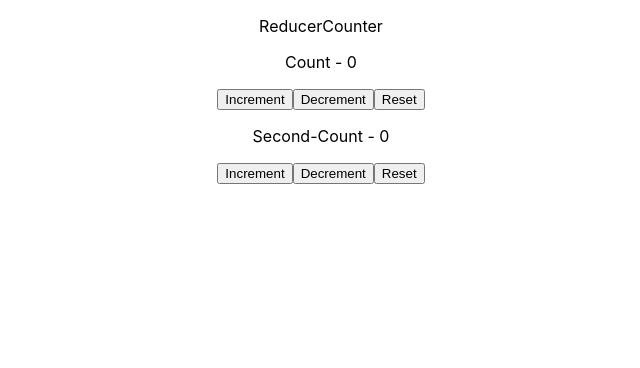
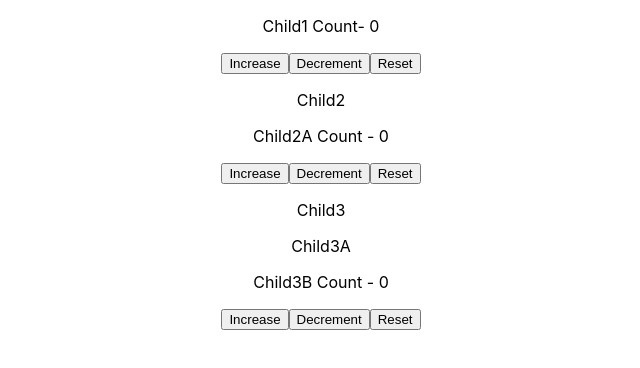
Before and after one commit to priyabratagig/react-hooks, a React (Create React App) app: page / in a window 1280 px wide. Shown: the top 368 px of the page, without its empty margins (319-959 px from the left). Built offline with nearby package versions, Linux system fonts and the light colour scheme.

Commit message:
useReducer with useContext global state management

```diff
--- a/src/App.js
+++ b/src/App.js
@@ -7,7 +7,11 @@ import './App.css';
 // import EffectMouseContainerFunctional from './Components/useEffect/EffectMouseContainerFunctional';
 // import { NameContextProvider, HobbyContextProvider } from './Components/useContext/ContextStore';
 // import ContextChild1 from './Components/useContext/ContextChild1';
-import ReducerCounter from './Components/useReducer/ReducerCounter';
+// import ReducerCounter from './Components/useReducer/ReducerCounter';
+import { ContextProvider } from './Components/useReducer/ContextStore'
+import Child1 from './Components/useReducer/Child1'
+import Child2 from './Components/useReducer/Child2'
+import Child3 from './Components/useReducer/Child3'
 
 // only call hook within react functional components at the top level
 // don't call hooks inside loops, condition, or nested functions
@@ -25,7 +29,12 @@ function App() {
           <ContextChild1 />
         </HobbyContextProvider>
       </NameContextProvider> */}
-      <ReducerCounter />
+      {/* <ReducerCounter /> */}
+      <ContextProvider>
+        <Child1 />
+        <Child2 />
+        <Child3 />
+      </ContextProvider>
     </div>
   );
 }
--- /dev/null
+++ b/src/Components/useReducer/Child1.js
@@ -0,0 +1,16 @@
+import React, { useContext } from 'react'
+import { countContext, INCREMENT, DECREMENT, RESET } from './ContextStore'
+
+function Child1() {
+    const [count, dispatch] = useContext(countContext);
+    return (
+        <div>
+            <p>Child1 Count- {count}</p>
+            <button onClick={() => dispatch(INCREMENT)}>Increase</button>
+            <button onClick={() => dispatch(DECREMENT)}>Decrement</button>
+            <button onClick={() => dispatch(RESET)}>Reset</button>
+        </div>
+    )
+}
+
+export default Child1
--- /dev/null
+++ b/src/Components/useReducer/Child2.js
@@ -0,0 +1,12 @@
+import React from 'react'
+import Child2A from './Child2A'
+function Child2() {
+    return (
+        <div>
+            <p>Child2</p>
+            <Child2A />
+        </div>
+    )
+}
+
+export default Child2
--- /dev/null
+++ b/src/Components/useReducer/Child2A.js
@@ -0,0 +1,16 @@
+import React, { useContext } from 'react'
+import { countContext, INCREMENT, DECREMENT, RESET } from './ContextStore';
+
+function Child2A() {
+    const [count, dispatch] = useContext(countContext);
+    return (
+        <div>
+            <p>Child2A Count - {count}</p>
+            <button onClick={() => dispatch(INCREMENT)}>Increase</button>
+            <button onClick={() => dispatch(DECREMENT)}>Decrement</button>
+            <button onClick={() => dispatch(RESET)}>Reset</button>
+        </div>
+    )
+}
+
+export default Child2A
--- /dev/null
+++ b/src/Components/useReducer/Child3.js
@@ -0,0 +1,12 @@
+import React from 'react'
+import Child3A from './Child3A'
+function Child3() {
+    return (
+        <div>
+            <p>Child3</p>
+            <Child3A />
+        </div>
+    )
+}
+
+export default Child3
--- /dev/null
+++ b/src/Components/useReducer/Child3A.js
@@ -0,0 +1,12 @@
+import React from 'react'
+import Child3B from './Child3B'
+function Child3A() {
+    return (
+        <div>
+            <p>Child3A</p>
+            <Child3B />
+        </div>
+    )
+}
+
+export default Child3A
--- /dev/null
+++ b/src/Components/useReducer/Child3B.js
@@ -0,0 +1,16 @@
+import React, { useContext } from 'react'
+import { countContext, INCREMENT, DECREMENT, RESET } from './ContextStore';
+
+function Child3B() {
+    const [count, dispatch] = useContext(countContext);
+    return (
+        <div>
+            <p>Child3B Count - {count}</p>
+            <button onClick={() => dispatch(INCREMENT)}>Increase</button>
+            <button onClick={() => dispatch(DECREMENT)}>Decrement</button>
+            <button onClick={() => dispatch(RESET)}>Reset</button>
+        </div>
+    )
+}
+
+export default Child3B
--- /dev/null
+++ b/src/Components/useReducer/ContextStore.js
@@ -0,0 +1,26 @@
+import React, { useReducer, createContext } from 'react'
+export const countContext = createContext();
+const initialState = 0;
+export const INCREMENT = 'INCREMENT'
+export const DECREMENT = 'DECREMENT'
+export const RESET = 'RESET'
+const reducer = (state, action) => {
+    switch (action) {
+        case INCREMENT:
+            return state + 1;
+        case DECREMENT:
+            return state - 1;
+        case RESET:
+            return initialState;
+        default:
+            return state;
+    };
+}
+export function ContextProvider({ children }) {
+    const [count, dispatch] = useReducer(reducer, initialState);
+    return (
+        <countContext.Provider value={[count, dispatch]}>
+            {children}
+        </countContext.Provider>
+    )
+}
```
